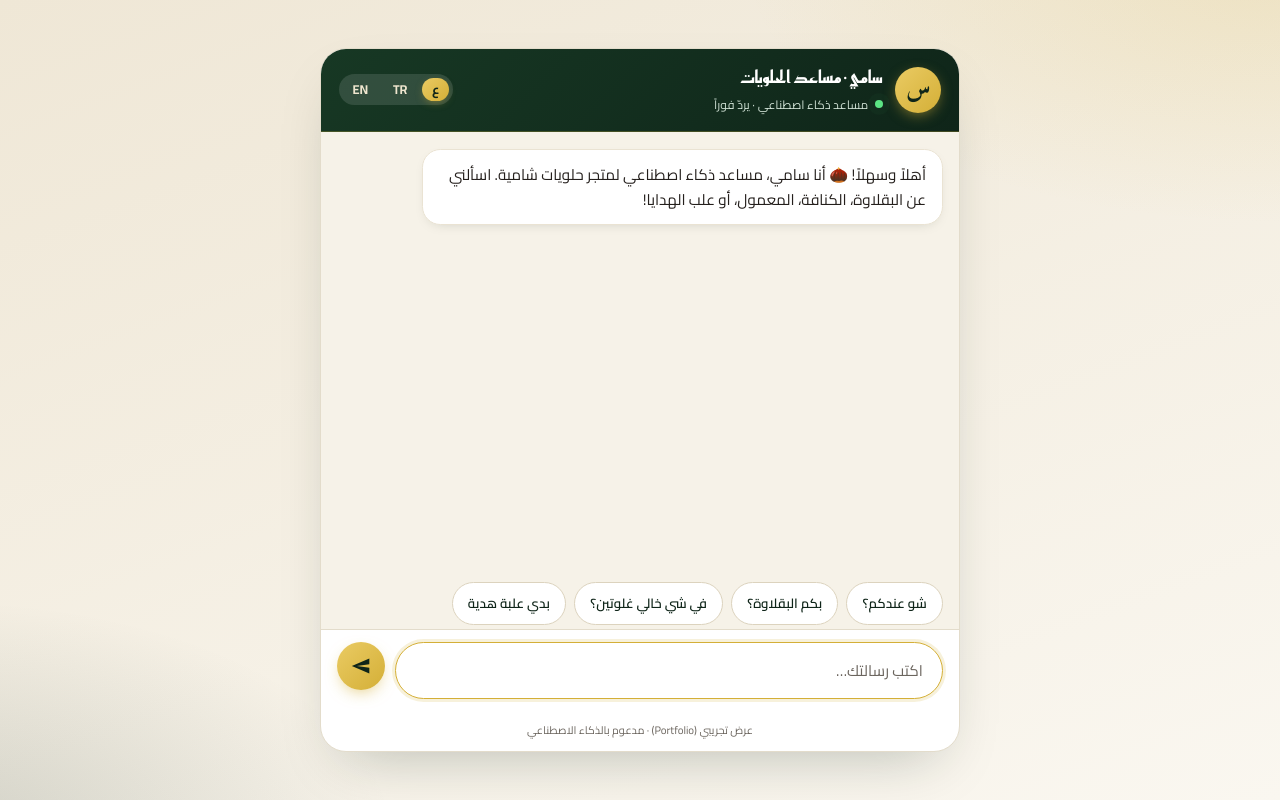
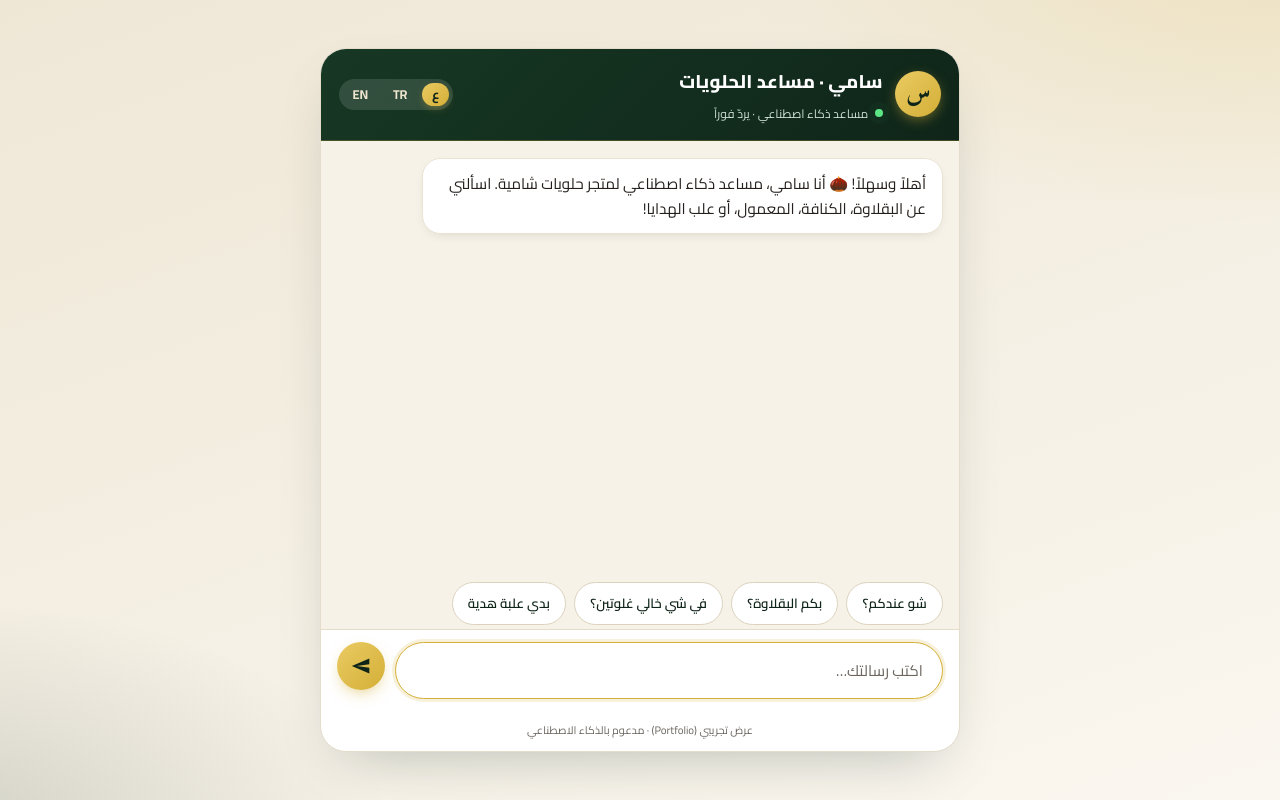
Before and after one commit to kr-mel/sami-agent, a website: page index.html in a window 1280 px wide. Drawn offline with Linux system fonts and the light colour scheme.

Commit message:
Use clearer Cairo font for header title (drop Reem Kufi)

```diff
--- a/index.html
+++ b/index.html
@@ -10,7 +10,7 @@
   <meta property="og:type" content="website" />
   <link rel="preconnect" href="https://fonts.googleapis.com">
   <link rel="preconnect" href="https://fonts.gstatic.com" crossorigin>
-  <link href="https://fonts.googleapis.com/css2?family=Amiri:wght@400;700&family=Cairo:wght@400;500;600;700;800&family=Reem+Kufi:wght@600;700&display=swap" rel="stylesheet">
+  <link href="https://fonts.googleapis.com/css2?family=Amiri:wght@400;700&family=Cairo:wght@400;500;600;700;800&display=swap" rel="stylesheet">
   <style>
     :root{
       --bg1:#EFE7D6; --bg2:#FAF7F0;
@@ -57,7 +57,7 @@
       display:flex;align-items:center;justify-content:center;font-family:'Amiri',serif;font-weight:700;font-size:1.55rem;
       box-shadow:0 4px 14px -3px rgba(212,175,55,.6)}
     .h-info{flex:1;display:flex;flex-direction:column;gap:.15rem;min-width:0}
-    .h-title{font-family:'Reem Kufi',sans-serif;font-weight:700;font-size:1.08rem;color:#fff}
+    .h-title{font-family:'Cairo',sans-serif;font-weight:800;font-size:1.15rem;letter-spacing:.2px;color:#fff}
     .h-sub{font-size:.75rem;color:#cfe0d4;display:flex;align-items:center;gap:.4rem}
     .dot{width:8px;height:8px;border-radius:50%;background:#5be584;box-shadow:0 0 0 0 rgba(91,229,132,.6);animation:pulse 2s infinite;flex-shrink:0}
     @keyframes pulse{0%{box-shadow:0 0 0 0 rgba(91,229,132,.5)}70%{box-shadow:0 0 0 7px rgba(91,229,132,0)}100%{box-shadow:0 0 0 0 rgba(91,229,132,0)}}
```
